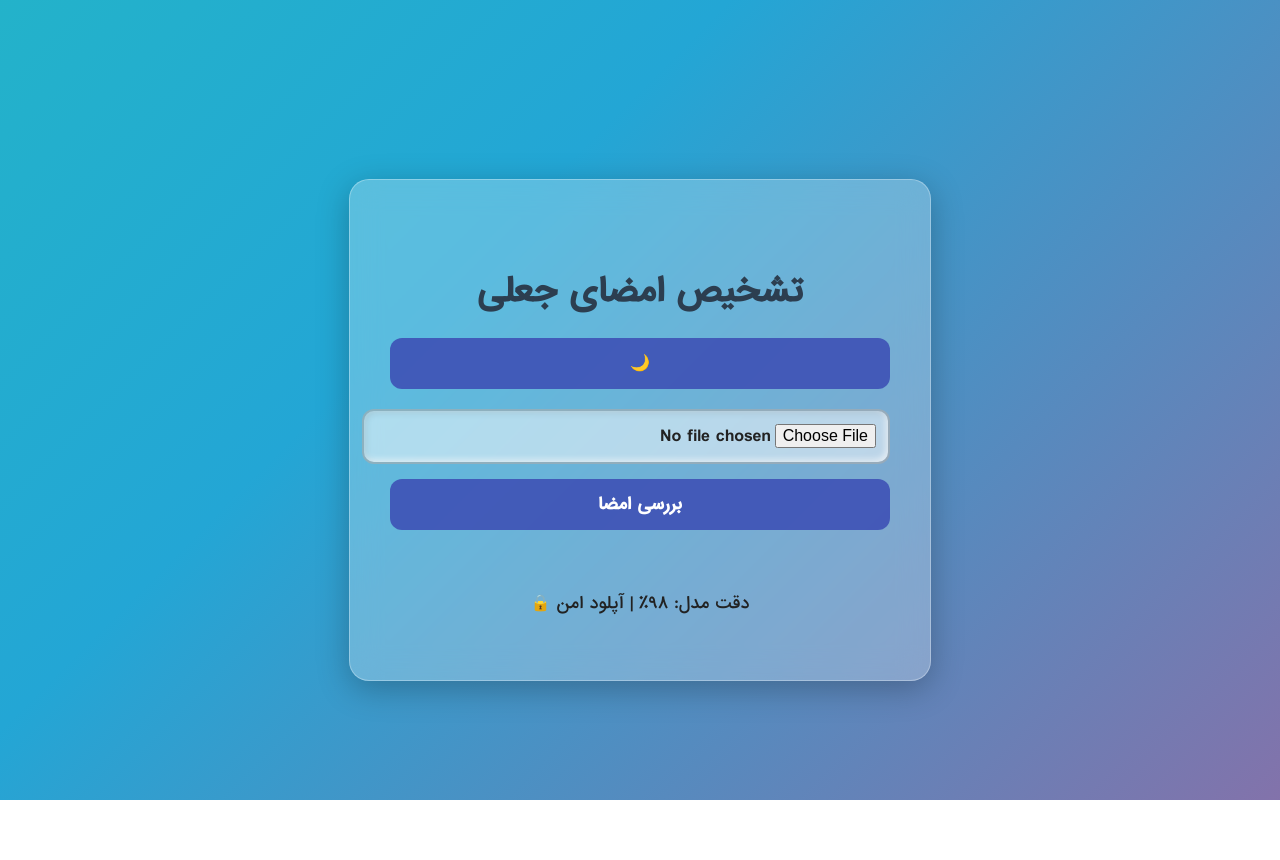
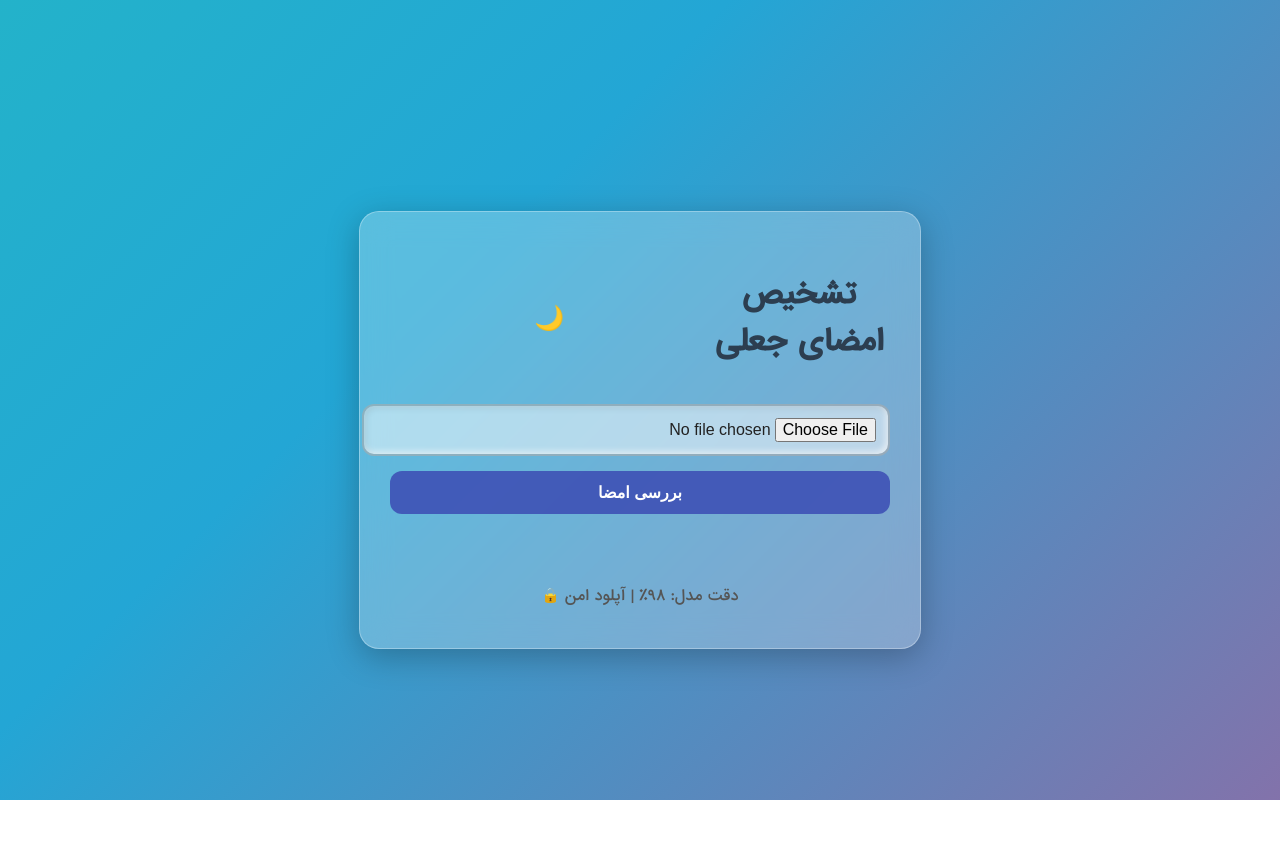
Before and after one commit to Amir-Der/signature-verification-app, a Flask app: page / in a window 1280 px wide. Run offline with Flask 3, Linux system fonts and the light colour scheme; parts of the project's set-up code (start-up, migrations or seed data) failed here and were passed over.

Commit message:
Update style.css

```diff
--- a/static/style.css
+++ b/static/style.css
@@ -6,7 +6,6 @@
   font-style: normal;
 }
 
-/* بکگراند مستقل */
 .background {
   position: fixed;
   top: 0; left: 0; right: 0; bottom: 0;
@@ -16,14 +15,12 @@
   animation: dynamicBackground 60s linear infinite;
 }
 
-/* انیمیشن گرادیانت */
 @keyframes dynamicBackground {
   0% { background-position: 0% 50%; }
   50% { background-position: 100% 50%; }
   100% { background-position: 0% 50%; }
 }
 
-/* بدنه */
 body {
   margin: 0;
   font-family: 'IRANSansWeb', sans-serif;
@@ -34,37 +31,44 @@ body {
   padding: 30px;
   color: #222;
   overflow-x: hidden;
+  background: transparent;
 }
 
-/* باکس اصلی */
 .container {
   background: rgba(255, 255, 255, 0.25);
   backdrop-filter: blur(15px);
   -webkit-backdrop-filter: blur(15px);
-  padding: 50px 40px;
+  padding: 40px 30px;
   border-radius: 20px;
   box-shadow: 0 8px 32px rgba(0, 0, 0, 0.25);
   width: 100%;
   max-width: 500px;
-  min-height: 400px;
   text-align: center;
   border: 1px solid rgba(255, 255, 255, 0.3);
   display: flex;
   flex-direction: column;
-  justify-content: center;
   gap: 20px;
 }
 
-/* عنوان */
-h1 {
-  margin-bottom: 20px;
-  color: #2c3e50;
-  font-size: 2rem;
+.top-bar {
+  display: flex;
+  justify-content: space-between;
+  align-items: center;
 }
 
-/* فرم */
+h1 {
+  font-size: 1.8rem;
+  color: #2c3e50;
+}
+
+.toggle-dark {
+  background: none;
+  border: none;
+  font-size: 1.5rem;
+  cursor: pointer;
+}
+
 form {
-  width: 100%;
   display: flex;
   flex-direction: column;
   gap: 15px;
@@ -73,14 +77,13 @@ form {
 input[type="file"], button {
   width: 100%;
   padding: 12px;
+  border-radius: 12px;
   border: none;
-  border-radius: 12px;
   font-size: 1rem;
-  font-family: 'IRANSansWeb', sans-serif;
 }
 
 input[type="file"] {
-  background: rgba(255, 255, 255, 0.5);
+  background: rgba(255,255,255,0.5);
   box-shadow: inset 2px 2px 6px rgba(0,0,0,0.1), inset -2px -2px 6px rgba(255,255,255,0.7);
   color: #222;
   border: 2px solid rgba(0,0,0,0.2);
@@ -88,31 +91,74 @@ input[type="file"] {
 
 button {
   background: rgba(63, 81, 181, 0.9);
-  color: #fff;
+  color: white;
+  font-weight: bold;
   cursor: pointer;
   transition: background 0.3s;
-  font-weight: bold;
 }
 
 button:hover {
   background: rgba(92, 107, 192, 0.95);
 }
 
-/* نمایش نتیجه */
+.preview img {
+  width: 100%;
+  max-height: 200px;
+  object-fit: contain;
+  border-radius: 10px;
+  margin-top: 10px;
+}
+
 .result {
-  font-family: 'IRANSansWeb', sans-serif;
+  opacity: 0;
+  transform: translateY(20px);
+  transition: all 0.5s;
   font-weight: bold;
   font-size: 1.2rem;
-  color: #222;
 }
 
-/* واکنش‌گرا */
+.result.show {
+  opacity: 1;
+  transform: translateY(0);
+}
+
+.info {
+  font-size: 0.9rem;
+  color: #555;
+  margin-top: 10px;
+}
+
+/* Dark Mode */
+body.dark-mode {
+  color: #eee;
+}
+
+body.dark-mode .container {
+  background: rgba(0, 0, 0, 0.4);
+  border: 1px solid rgba(255, 255, 255, 0.2);
+}
+
+body.dark-mode h1 {
+  color: #ddd;
+}
+
+body.dark-mode input[type="file"] {
+  background: rgba(50,50,50,0.5);
+  color: #eee;
+}
+
+body.dark-mode button {
+  background: rgba(100, 149, 237, 0.8);
+}
+
+body.dark-mode button:hover {
+  background: rgba(70, 130, 180, 0.8);
+}
+
+/* Responsive */
 @media (max-width: 768px) {
   .container {
     padding: 30px 20px;
-  }
-  h1 {
-    font-size: 1.8rem;
   }
 }
 
@@ -120,13 +166,4 @@ button:hover {
   .container {
     padding: 20px 15px;
   }
-  h1 {
-    font-size: 1.5rem;
-  }
 }
-
-  }
-  .result {
-    font-size: 0.9rem;
-  }
-}
```
